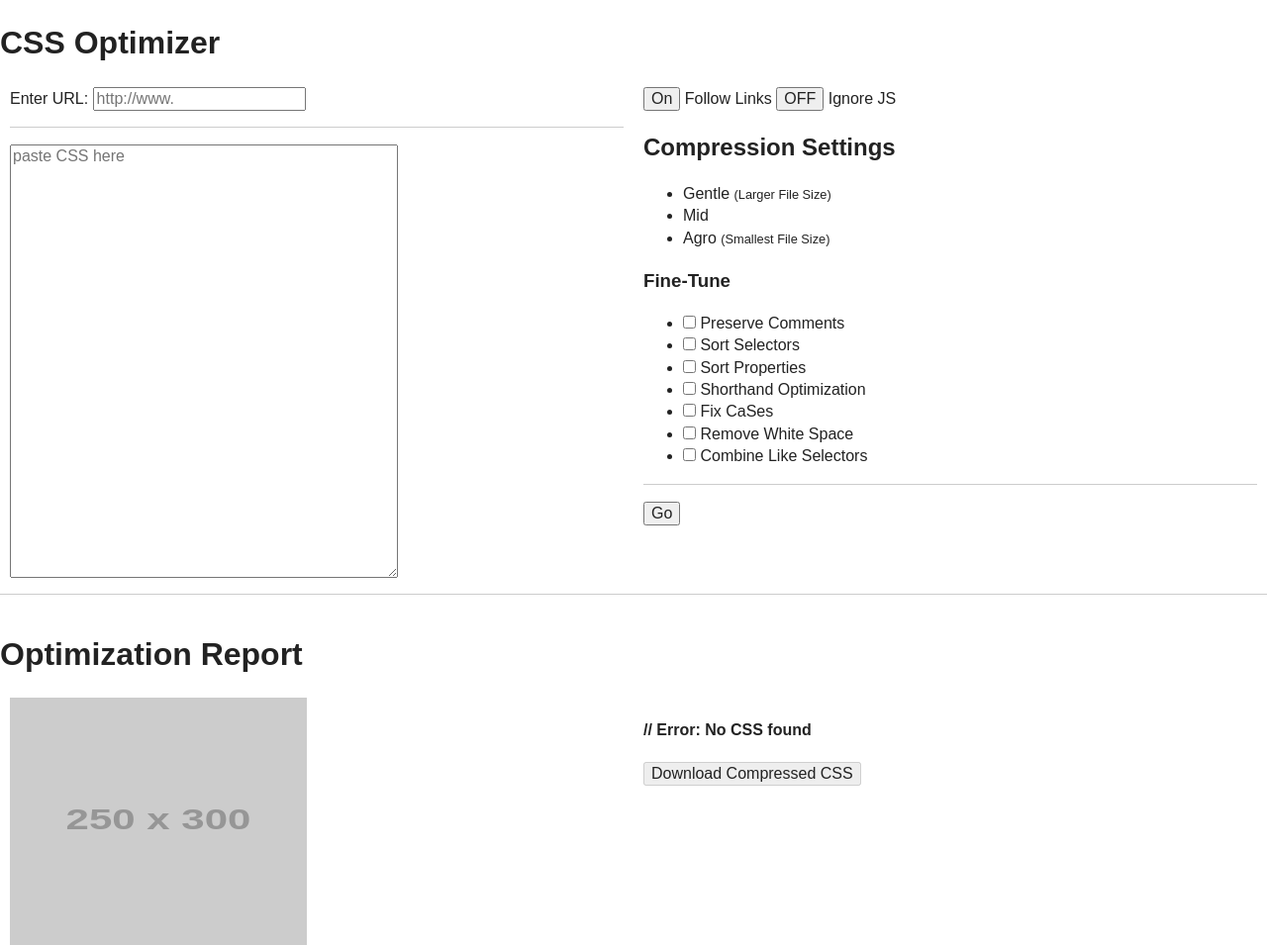
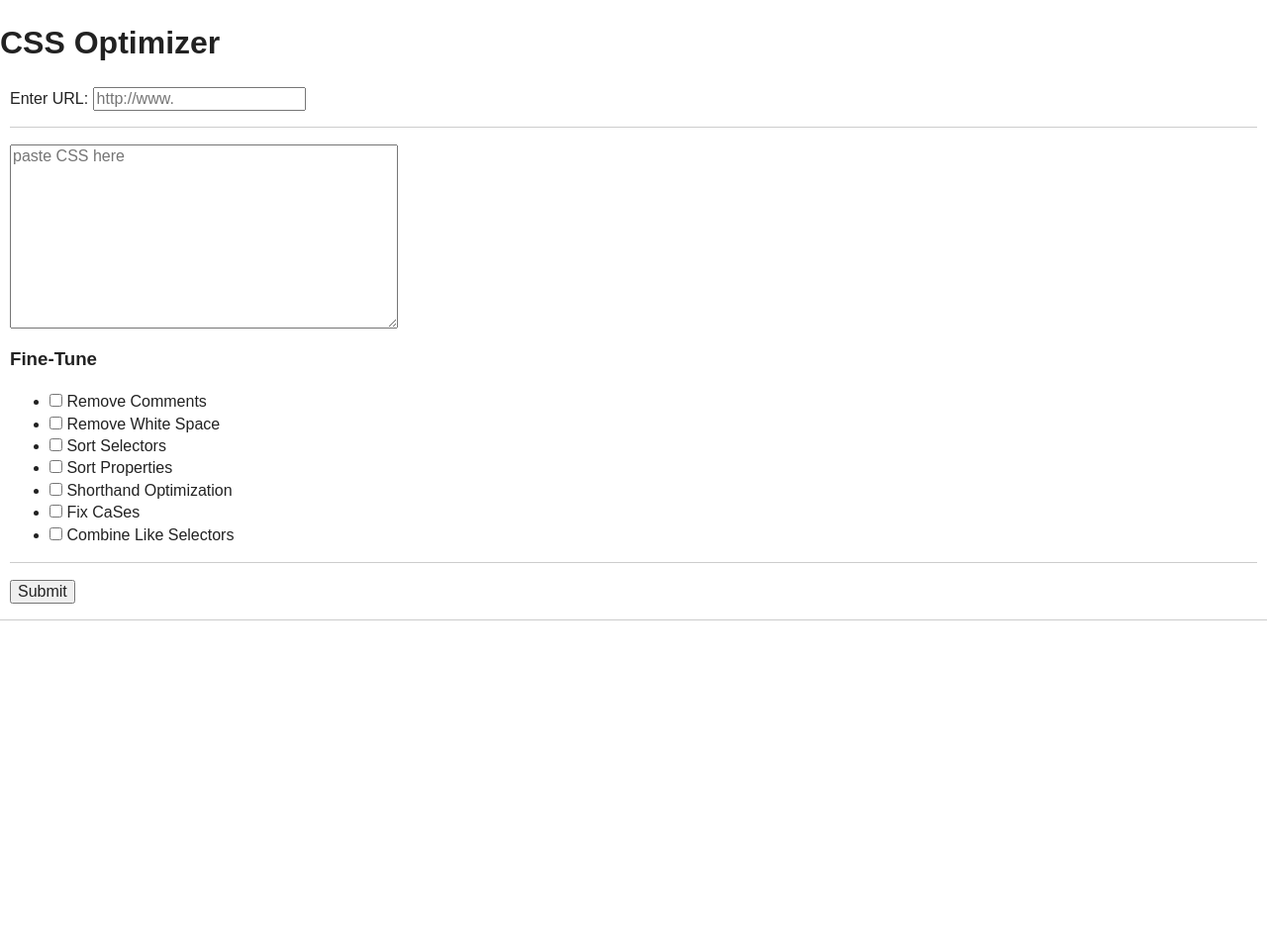
Before and after one commit to AlexGoodwin/CSS-Optimizer, a PHP site: page / in a window 1280 px wide. Shown: the whole page at 99% size. After the commit the page ends 627 px from the top, so only its background shows below. Run offline with PHP 8.4, Linux system fonts and the light colour scheme; grey boxes labelled with a size stand in for pictures from a placeholder-image service; some libraries are stand-ins or nearby versions.

Commit message:
Updated front page form

```diff
--- a/index.php
+++ b/index.php
@@ -4,44 +4,48 @@
 
 	<h1>CSS Optimizer</h1>
 
-	<form class="grid-50">
+	<form class="grid-100" action="parser.php">
 		<label for="url">Enter URL: </label>
 		<input type="text" placeholder="http://www.">
 
 		<hr>
 
-		<textarea placeholder="paste CSS here" rows="24" cols="40"></textarea>
+		<textarea placeholder="paste CSS here" rows="10" cols="40"></textarea>
 
-	</form>
+		<br>
 
-	<div class="grid-50">
-		<button>On</button> Follow Links
+		<!--
+<button>On</button> Follow Links
 		<button>OFF</button> Ignore JS
+		-->
 
-		<h2>Compression Settings</h2>
+		<!--
+<h2>Compression Settings</h2>
 		<ul>
 			<li>Gentle <small>(Larger File Size)</small></li>
 			<li>Mid</li>
 			<li>Agro <small>(Smallest File Size)</small></li>
 		</ul>
+		-->
 
 		<h3>Fine-Tune</h3>
 		<ul>
-			<li><input type="checkbox"> Preserve Comments</li>
-			<li><input type="checkbox"> Sort Selectors</li>
-			<li><input type="checkbox"> Sort Properties</li>
-			<li><input type="checkbox"> Shorthand Optimization</li>
-			<li><input type="checkbox"> Fix CaSes</li>
-			<li><input type="checkbox"> Remove White Space</li>
-			<li><input type="checkbox"> Combine Like Selectors</li>
+			<li><input type="checkbox" name="removeComments" > Remove Comments</li>
+			<li><input type="checkbox" name="removeWhiteSpace"> Remove White Space</li>
+			<li><input type="checkbox" name="sortSelectors"> Sort Selectors</li>
+			<li><input type="checkbox" name="sortPorperties"> Sort Properties</li>
+			<li><input type="checkbox" name="shorthand"> Shorthand Optimization</li>
+			<li><input type="checkbox" name="fixCases"> Fix CaSes</li>
+			<li><input type="checkbox" name="combineLikeSelectors"> Combine Like Selectors</li>
 		</ul>
 
 		<hr>
 
-		<button type="submit">Go</button>
-	</div>
+		<input type="submit"></input>
+	</form>
 </section>
 <hr>
+<!--
 <section class="grid-parent grid-100">
 	<h1>Optimization Report</h1>
 
@@ -55,3 +59,4 @@
 		<button disabled="true">Download Compressed CSS</button>
 	</div>
 </section>
+-->
```
